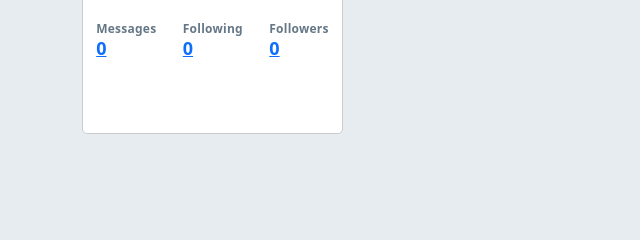
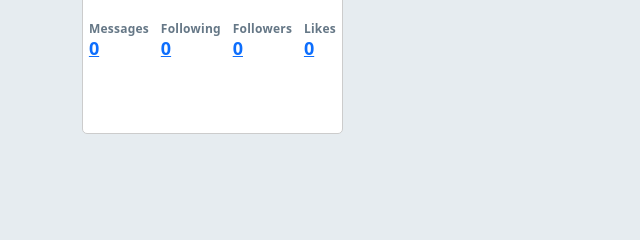
Before and after one commit to hall-ash/warbler, a Flask app: template templates/home.html in a window 1280 px wide. Shown: the part 191-431 px from the top of the page, without its empty margins (0-640 px from the left). Run offline with Flask 2, Linux system fonts and the light colour scheme; the template is opened without the code that fills it, so the values that code supplies are empty; parts of the project's set-up code (start-up, migrations or seed data) failed here and were passed over; some libraries are stand-ins or nearby versions.

Commit message:
added page to show user's liked messages

```diff
--- a/app.py
+++ b/app.py
@@ -289,7 +289,16 @@ def toggle_msg_like(msg_id):
 
     except Exception as e:
         logging.exception(e)
-        return render_template('eror-page.html')
+        return render_template('error-page.html')
+
+@app.route('/users/likes')
+@login_required
+def show_user_likes():
+    '''Show a list of messages the user has liked.'''
+
+    messages = g.user.get_liked_msgs()
+
+    return render_template('home.html', messages=messages)
 
 
 ##############################################################################
--- a/templates/home.html
+++ b/templates/home.html
@@ -31,6 +31,12 @@
               <p class="small">Followers</p>
               <h4>
                 <a href="/users/{{ g.user.id }}/followers">{{ g.user.followers | length }}</a>
+              </h4>
+            </li>
+            <li class="stat">
+              <p class="small">Likes</p>
+              <h4>
+                <a href="{{ url_for('show_user_likes') }}">{{ g.user.likes | length }}</a>
               </h4>
             </li>
           </ul>
```
Also changed, not shown: models.py (+8 -0 lines).
